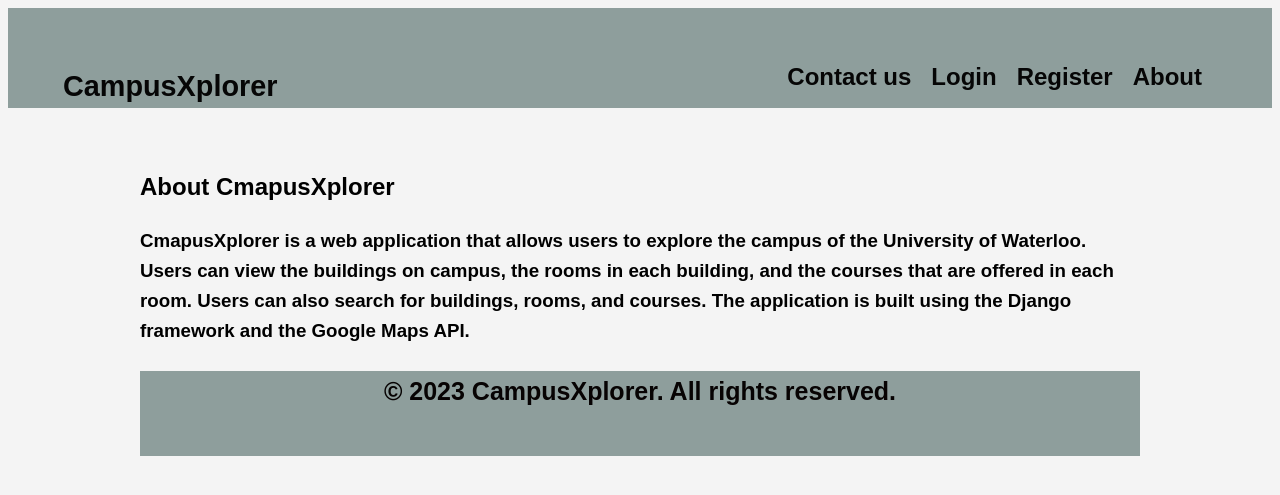
After one commit to SirDom247/CampusXplorer, a Flask app: page /about in a window 1280 px wide. The commit adds this page. Shown: the top 495 px of the page. Run offline with Flask 3, Linux system fonts and the light colour scheme; some libraries are stand-ins or nearby versions.

Commit message:
Adding more files

```diff
--- a/app.py
+++ b/app.py
@@ -1,14 +1,20 @@
-from flask import Flask, render_template, request, jsonify, redirect, url_for
+from flask import Flask, flash, render_template, request, jsonify, redirect, url_for, session
 from flask_wtf import FlaskForm
-from forms import ContactForm, RegistrationForm
+from forms import ContactForm, RegistrationForm, LoginForm
 from wtforms import StringField, TextAreaField, SubmitField
 from wtforms.validators import DataRequired, Email, Length
 from flask_pymongo import PyMongo
+from flask_bcrypt import Bcrypt
+
 import json
+from dotenv import load_dotenv
+import os
 
 app = Flask(__name__)
-app.config['SECRET_KEY'] = 'your_secret_key'
-app.config['MONGO_URI'] = 'mongodb://localhost:27017/institutions_db'
+bcrypt = Bcrypt(app)
+load_dotenv()
+app.config['SECRET_KEY'] = os.environ.get('SECRET_KEY', 'default_secret_key')
+app.config['MONGO_URI'] = os.getenv("MONGO_URI")
 mongo = PyMongo(app)
 
 @app.route('/')
@@ -19,50 +25,89 @@
 def about():
     return render_template('about.html')
 
-@app.route('/register', methods=['GET', 'POST'] )
+
+@app.route('/register', methods=['GET', 'POST'])
 def register():
     form = RegistrationForm()
     if form.validate_on_submit():
+        # Compare the entered password with the confirm password before hashing
+        if form.password.data != form.confirm_password.data:
+            flash('Password and Confirm Password do not match', 'error')
+            return redirect(url_for('register'))
+
+        # Hash the password using Flask-Bcrypt
+        hashed_password = bcrypt.generate_password_hash(form.password.data).decode('utf-8')
+
         # Process form data and store in MongoDB
         user_data = {
             'first_name': form.first_name.data,
             'last_name': form.last_name.data,
+            'username': form.username.data,
             'email': form.email.data,
-            'password': form.password.data,
-            'confirm_password': form.confirm_password.data,
+            'password': hashed_password,
         }
-        mongo.db.user_details.insert_one(user_data)
+        mongo.db.users.insert_one(user_data)
 
         # Redirect to a thank you page or any other page
         return redirect(url_for('success'))
+
     return render_template('register.html', form=form)
+
 
 @app.route('/success')
 def success():
-    return 'Registration successful!'
+    return render_template('success.html')
 
-@app.route('/login')
+
+@app.route('/login', methods=['GET', 'POST'])
 def login():
-    return render_template('login.html')
+    form = LoginForm()
+    if form.validate_on_submit():
+        # Retrieve the user from the database based on the provided email
+        user = mongo.db.users.find_one({'email': form.email.data})
+
+        # Check if the user exists and the password is valid
+        if user and bcrypt.check_password_hash(user['password'], form.password.data):
+            # Log the user in by storing data in the session
+            session['logged_in'] = True
+            session['user_id'] = str(user['_id'])
+            session['username'] = user['username']
+            flash('Login successful', 'success')  # Flash a success message
+            return redirect(url_for('index'))
+
+        # Invalid login, show an error message or redirect as needed
+        flash('Invalid email or password', 'error')  # Flash an error message
+
+    return render_template('login.html', form=form)
+
+
+@app.route('/logout')
+def logout():
+    # Clear the session data for the user
+    session.clear()
+    flash('Logout successful', 'success')  # Flash a success message
+    return redirect(url_for('index'))
+
 
 @app.route('/contact_us', methods=['GET', 'POST'])
 def contact_us():
     form = ContactForm()
 
     if form.validate_on_submit():
-        # Process form data and store in MongoDB
-        user_data = {
+            # Process form data and store in MongoDB
+            user_data = {
             'first_name': form.first_name.data,
             'last_name': form.last_name.data,
             'email': form.email.data,
             'message': form.message.data
         }
-        mongo.db.user_details.insert_one(user_data)
+            mongo.db.user_details.insert_one(user_data)
 
-        # Redirect to a thank you page or any other page
-        return redirect(url_for('thank_you'))
+            # Redirect to a thank you page or any other page
+            return redirect(url_for('thank_you'))
 
     return render_template('contact_us.html', form=form)
+
 
 @app.route('/thank_you')
 def thank_you():
--- /dev/null
+++ b/static/about.css
@@ -0,0 +1,36 @@
+.h2 {
+    text-align: center;
+    margin-bottom: 0px;
+    font-family: Arial, Helvetica, sans-serif;
+    font-size: 30px;
+}
+
+.h3 {
+    text-align: justify;
+    margin-bottom: 0px;
+    font-family: Arial, Helvetica, sans-serif;
+    font-size: 20px;
+}
+
+.section {
+    background-color: #637a76b1;
+    color: #070303;
+    display: block;
+    padding-bottom: 20px;
+    padding-top: 0px;
+    padding-right: 0px;
+    padding-left: 0px;
+}
+
+footer {
+    background-color: #637a76b1;
+    color: #070303;
+    display: block;
+    padding-bottom: 20px;
+    padding-top: 0px;
+    padding-right: 0px;
+    padding-left: 0px;
+    text-align: center;
+    font-family: Arial, Helvetica, sans-serif;
+    font-size: 25px;
+}
--- a/static/scripts.js
+++ b/static/scripts.js
@@ -2,6 +2,7 @@
 function performSearch() {
     // Get the search term from the input field with the id 'search-bar'
     var searchTerm = document.getElementById('search-bar').value;
+    console.log('Performing search for:', searchTerm);
 
     // Make an AJAX request to the Flask backend for search
     fetch('/search', {
@@ -19,6 +20,12 @@
     .catch(error => {
         console.error('Error:', error);
     });
+}
+
+function handleKeyPress(event) {
+    if (event.key === 'Enter') {
+        performSearch();
+   }
 }
 
 function displaySearchResults(results) {
--- a/static/styles.css
+++ b/static/styles.css
@@ -1,54 +1,64 @@
-/* Reset some default styles for better consistency */
-body, h1, h2, ul, p {
+/* Header Styles */
+#main-header {
+    background-color: #637a76b1;
+    display: float;
+    padding: 50px;
+    color: #070303;
+    font-weight: bold;
+    text-decoration: none;
+    font-size: 1.5rem;
+}
+
+/* Logo Styles */
+.logo {
+    display: block;
+    text-decoration: none;
+    font-size: 1.8rem;
+    padding-top: 5px;
+    padding-bottom: 5px;
+    padding-left: 5px;
+    float: left;
+    font-weight: bolder;
+    color: rgb(6, 6, 6);
+}
+
+.logo:hover {
+    color: aqua;
+}
+
+/*.header-right a {
+
     margin: 0;
     padding: 0;
-}
+    overflow: hidden;
+}*/
 
+#header-right a:hover {
+        color: aqua;
+    }
+
+#header-right a {
+    display: block;
+    float: right;
+    color: rgb(6, 6, 6);
+    text-decoration: none;
+    font-weight: bolder;
+    padding-bottom: 50px;
+    padding-top: 0px;
+    padding-right: 20px;
+    }
+
+  /* Change the link color to #111 (black) on hover */
 body {
     font-family: 'Arial', sans-serif;
     line-height: 1.6;
     background-color: #f4f4f4;
 }
-/* Header Styles */
-#main-header {
-    background-color: #689437;
-    color: #0e0c0cef;
-    display: flex;
-    padding: 20px;
-    /*padding-inline-start: 20px;*/
-}
-
-/* Float the link section to the right */
-#header-right {
-    float: right;
-}
-
-#main-header nav div a {
-    text-decoration: none;
-    color: #080101;
-    font-weight: bold;
-    font-size: 1.2rem;
-    justify-content: right;
-}
-
-/* Change the background color on mouse-over */
-#main-header nav div a:hover {
-    background-color: #ddd;
-    color: black;
-}
-
-.logo {
-    text-decoration: none;
-    color: #080101;
-    font-weight: bold;
-    font-size: 1.2rem;
-    justify-content: left;
-}
 
 #main-content {
-    max-width: 800px;
+    max-width: 1000px;
     margin: 0 auto;
-    padding: 20px;
+    padding: 40px;
 }
 
 /* Carousel Section Styles */
@@ -58,8 +68,8 @@
 
 /* Search Bar Section Styles */
 #search-container {
-    background-color: #fff;
-    padding: 20px;
+    background-color: #dfe6e6d5;
+    padding: 40px;
     border-radius: 5px;
     box-shadow: 0 0 10px rgba(0, 0, 0, 0.1);
 }
@@ -76,10 +86,10 @@
 }
 
 #search-btn {
-    background-color: #689437;
+    background-color: #637a76b1;
     color: #080202;
     border: none;
-    padding: 10px;
+    padding: 15px;
     border-radius: 0 3px 3px 0;
     cursor: pointer;
 }
@@ -87,7 +97,7 @@
 /* Search Results Section Styles */
 #search-results {
     background-color: #8d8282;
-    padding: 20px;
+    padding: 90px;
     border-radius: 5px;
     box-shadow: 0 0 10px rgba(0, 0, 0, 0.1);
 }
@@ -95,18 +105,30 @@
 /* Footer Styles */
 footer {
     text-align: center;
-    padding: 20px;
-    background-color: #689437;
+    display: block;
+    padding-bottom: 50px;
+    padding-top: 0px;
+    padding-right: 0px;
+    padding-left: 0px;
+    background-color: #637a76b1;
     color: #070303;
+    font-weight: bolder;
+    font-size: larger;
+}
+
+.flash-messages {
+       font-family:sans-serif;
+       color: rgb(65, 185, 225);
+       font-size: larger;
 }
 
 /* Responsive Styles */
 @media screen and (max-width: 600px) {
-    #main-header nav ul {
+    #main-header a {
         text-align: center;
     }
 
-    #main-header nav ul li {
+    #main-header a {
         display: block;
         margin: 10px 0;
     }
--- /dev/null
+++ b/templates/about.html
@@ -0,0 +1,22 @@
+{% extends 'base.html' %}
+
+{% block title %}Contact Us{% endblock %}
+
+{% block styles %}
+    <!-- Add specific styles for the contact_us page if needed -->
+    <link rel="stylesheet" href="{{ url_for('static', filename='about.css') }}">
+{% endblock %}
+
+{% block content %}
+  <section id="About">
+    <h2>About CmapusXplorer</h2>
+    <p><h3>CmapusXplorer is a web application that allows users to explore the campus of the University of Waterloo. Users can view the buildings on campus,
+        the rooms in each building, and the courses that are offered in each room. Users can also search for buildings, rooms, and courses.
+        The application is built using the Django framework and the Google Maps API.</h3></p>
+
+  </section>
+{% endblock %}
+
+{% block footer %}
+    <p>&copy 2023 CampusXplorer. All rights reserved.</p>
+{% endblock %}
--- a/templates/base.html
+++ b/templates/base.html
@@ -1,4 +1,4 @@
-<<!DOCTYPE html>
+<!DOCTYPE html>
 <html lang="en">
 <head>
     <meta charset="UTF-8">
@@ -12,37 +12,60 @@
         <nav>
             <a href="/" class="logo">CampusXplorer</a>
             <div id="header-right">
-                <a href="{{ url_for('register') }}">Register</a>
-                <a href="{{ url_for('login') }}">Login</a>
-                <a href="{{ url_for('about') }}">About</a>
-                <a href="{{ url_for('contact_us') }}">Contact Us</a>
+                    <a href="{{ url_for('about') }}">About</a>
+                    <a href="{{ url_for('register') }}">Register</a>
+
+                    {% if session['logged_in'] %}
+                        <a href="{{ url_for('logout') }}">Logout</a>
+                    {% else %}
+                        <a href="{{ url_for('login') }}">Login</a>
+                    {% endif %}
+
+                    <a href="{{ url_for('contact_us') }}">Contact us</a>
             </div>
-        </nav>
+        <nav>
     </header>
+
+ <!-- Flash Messages -->
+{% with messages = get_flashed_messages() %}
+ {% if messages %}
+   <div class="flash-messages">
+     <ul>
+       {% for message in messages %}
+         <li><h5>{{ message }}</h5></li>
+       {% endfor %}
+     </ul>
+   </div>
+ {% endif %}
+{% endwith %}
+
 
     <div id="main-content">
         {% block content %}
         <section id="carousel">
             <!-- Add your carousel content here -->
 	    <h1>Welcome!</h1>
+        <h2>Explore institutions in your preferred state</h2>
         </section>
 
         <!-- Search Bar Section -->
         <section id="search-container">
-            <h4>Explore institutions in your preferred state</h4>
-            <form id="search-form">
-                <input type="text" id="search-bar" placeholder="type state name here..">
-                <button type="button" id="search-btn" onclick="performSearch()">Search</button>
-            </form>
+            <section id="search-container">
+                <form id="search-form" onsubmit="performSearch(); return false;">
+                    <input type="text" id="search-bar" placeholder="type state name here.." onkeypress="return handleKeyPress(event)">
+                    <button type="button" id="search-btn" onclick="performSearch()">Search</button>
+                </form>
+            </section>
         </section>
+
 
         <!-- Display Search Results Section -->
         <section id="search-results">
-            <!-- Display your search results here -->
-            <h2>Search Results</h2>
+            <!-- Add your search results content here -->
         </section>
     </div>
     {% endblock %}
+
     <!-- Footer Section -->
     <footer>
         <p>&copy; 2023 CampusXplorer. All rights reserved.</p>
--- a/templates/register.html
+++ b/templates/register.html
@@ -1,6 +1,7 @@
 {% extends 'base.html' %}
 
 {% block title %}Registration{% endblock %}
+
 {% block styles %}
     <!-- Add specific styles for the contact_us page if needed -->
     <link rel="stylesheet" href="{{ url_for('static', filename='register.css') }}">
@@ -13,6 +14,7 @@
         {{ form.hidden_tag() }}
         {{ form.first_name.label }} {{ form.first_name() }}
         {{ form.last_name.label }} {{ form.last_name() }}
+        {{ form.username.label }} {{ form.username() }}
         {{ form.email.label }} {{ form.email() }}
         {{ form.password.label }} {{ form.password() }}
         {{ form.confirm_password.label }} {{ form.confirm_password() }}
--- a/templates/success.html
+++ b/templates/success.html
@@ -10,6 +10,6 @@
 {% block content %}
     <section id="Success">
         <h2>Registration Successful!</h2>
-        <p>Click on <a>{% login %}} to l</a></p>
+        Click <a href="{{ url_for('login') }}">here</a> to login
     </section>
 {% endblock %}
```
Also changed, not shown: forms.py (+15 -8 lines), requirements.txt (+6 -3 lines), static/login.css (added, +40 -0 lines), templates/login.html (+14 -3 lines), templates/logout.html (added, +19 -0 lines), 2 other files.
